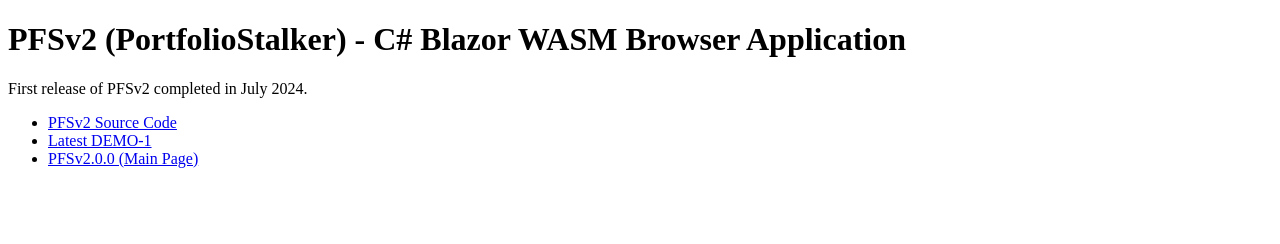
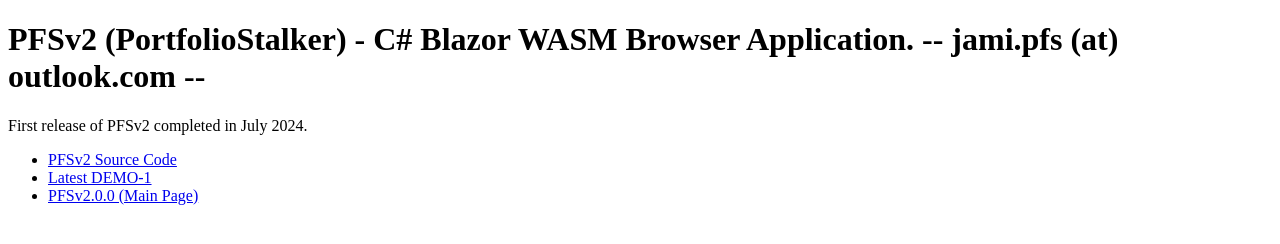
Before and after one commit to jamisuni/jamisuni.github.io, a plain HTML site: page index.html in a window 1280 px wide. Drawn offline with Linux system fonts and the light colour scheme.

Commit message:
Update index.html

```diff
--- a/index.html
+++ b/index.html
@@ -6,7 +6,7 @@
   <title>My links</title>
 </head>
 <body>
-  <h1>PFSv2 (PortfolioStalker) - C# Blazor WASM Browser Application</h1>
+  <h1>PFSv2 (PortfolioStalker) - C# Blazor WASM Browser Application. -- jami.pfs (at) outlook.com --</h1>
   <p>First release of PFSv2 completed in July 2024.</p>
   <ul>
     <li><a href="https://github.com/jamisuni/portfoliostalker">PFSv2 Source Code</a></li>
```
